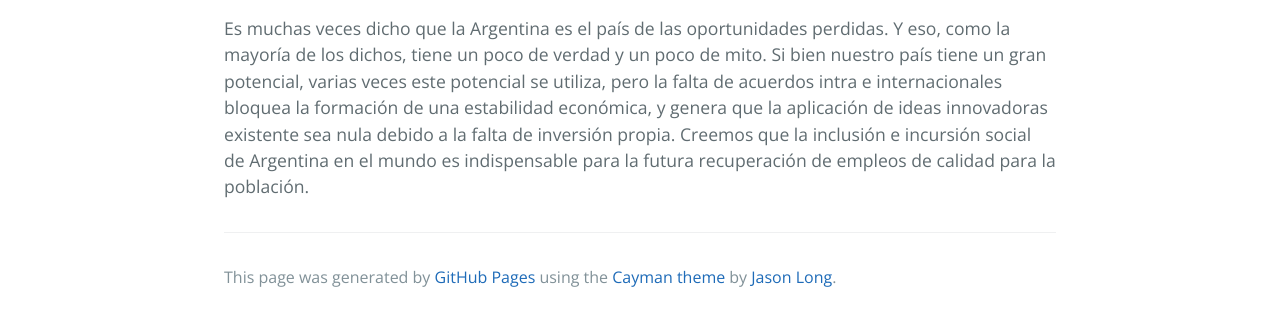
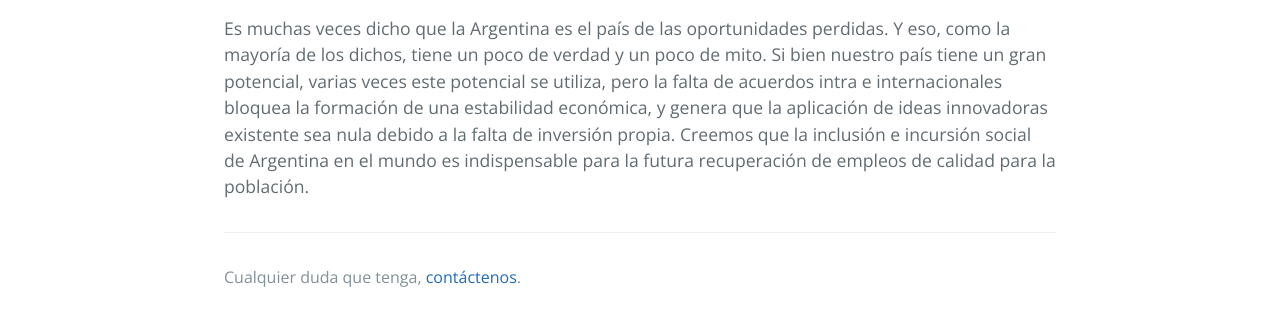
Before and after one commit to Chances-PP/Chances-PP.github.io, a plain HTML site: page index.html in a window 1280 px wide. Shown: the part 404-730 px from the top of the page. Drawn offline with nearby package versions, Linux system fonts and the light colour scheme.

Commit message:
Update index.html

```diff
--- a/index.html
+++ b/index.html
@@ -2,7 +2,7 @@
 <html lang="en-us">
   <head>
     <meta charset="UTF-8">
-    <title>CHANCES by Chances-PP</title>
+    <title>CHANCES</title>
     <meta name="viewport" content="width=device-width, initial-scale=1">
     <link rel="stylesheet" type="text/css" href="stylesheets/normalize.css" media="screen">
     <link href='https://fonts.googleapis.com/css?family=Open+Sans:400,700' rel='stylesheet' type='text/css'>
@@ -24,7 +24,7 @@ Creemos que la inclusión e incursión social de Argentina en el mundo es indisp
 
       <footer class="site-footer">
 
-        <span class="site-footer-credits">This page was generated by <a href="https://pages.github.com">GitHub Pages</a> using the <a href="https://github.com/jasonlong/cayman-theme">Cayman theme</a> by <a href="https://twitter.com/jasonlong">Jason Long</a>.</span>
+        <span class="site-footer-credits">Cualquier duda que tenga, <a href="mailto:ivan@fedorus.com">contáctenos</a>.</span>
       </footer>
 
     </section>
```
